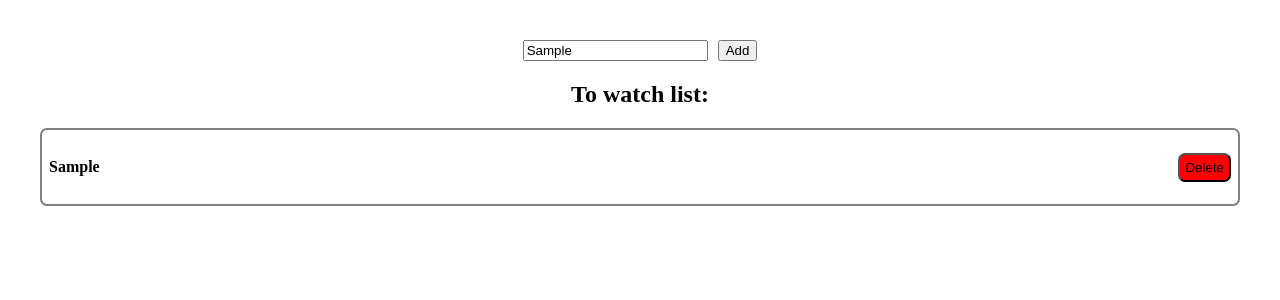
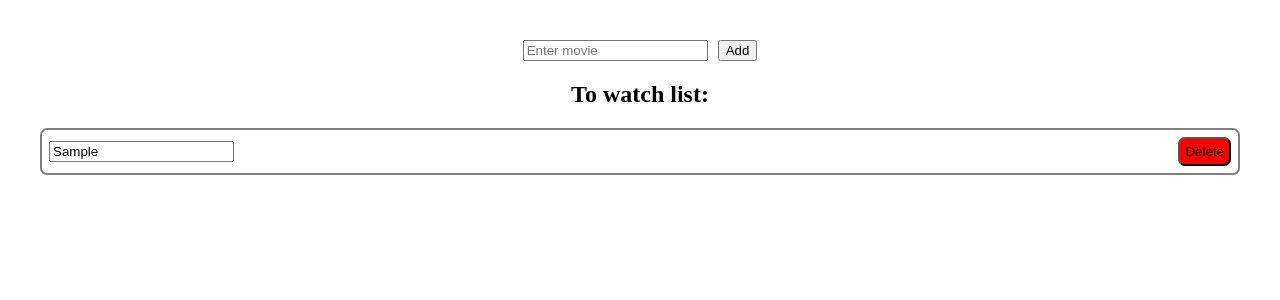
Before and after one commit to AntonForikov/homework59, a React (Vite) app: page / in a window 1280 px wide. Both pictures are taken after typing "Sample" into the empty fields and a click on the button "Add". Shown: the top 300 px of the page. Built offline with nearby package versions, Linux system fonts and the light colour scheme.

Commit message:
add delete and edit logic

```diff
--- a/src/App.tsx
+++ b/src/App.tsx
@@ -1,8 +1,8 @@
 import { useState } from 'react';
 import './App.css';
-import AddElem from "./AddElem/AddElem";
+import AddMovie from "./Components/AddMovie/AddMovie";
 import {Movie} from "./types";
-import MovieItem from "./MovieItem/MovieItem";
+import MovieList from "./Components/MovieList/MovieList";
 
 function App() {
   const [movies, setMovies] = useState<Movie[]>([]);
@@ -11,10 +11,25 @@ function App() {
       setMovies(prevState => [...prevState, movie]);
   };
 
+  const editMovie = (movieId: number, newName: string) => {
+    setMovies((prevState) => {
+      return prevState.map(movie => {
+        if (movie.id === movieId) {
+          movie.name = newName;
+        }
+        return movie;
+      });
+    });
+  };
+
+  const deleteMovie = (movieId: number) => {
+    setMovies((prevState) => prevState.filter(movie => movie.id !== movieId));
+  };
+
   return (
     <>
-      <AddElem onSubmit={addMovie} />
-        <MovieItem movies={movies} />
+      <AddMovie handleAddMovie={addMovie} />
+        <MovieList movies={movies} handleDeleteMovie={deleteMovie} handleEditMovie={editMovie} />
     </>
   );
 }
--- a/src/AddElem/AddElem.tsx
+++ b/src/Components/AddMovie/AddMovie.tsx
@@ -1,31 +1,28 @@
 import React, {useState} from 'react';
-import {Movie, MovieMutation} from "../types";
+import {Movie, MovieMutation} from "../../types";
 
 
 interface Props {
-    onSubmit: (movie: Movie) => void
+    handleAddMovie: (movie: Movie) => void
 }
-const AddElem: React.FC<Props> = ({onSubmit}) => {
+const AddMovie: React.FC<Props> = ({handleAddMovie}) => {
     const [movie, setMovie] = useState<MovieMutation>({name: ''});
     const changeName = (e: React.ChangeEvent<HTMLInputElement>) => {
-        setMovie(prevState => ({
-            ...prevState,
-            [e.target.name]: e.target.value
-        }));
+        setMovie({name: e.target.value});
     };
 
     const onFormSubmit = (e: React.FormEvent) => {
         e.preventDefault();
         if (movie.name) {
-            onSubmit({
+            handleAddMovie({
                 id: Math.random(),
                 ...movie
-            })
+            });
+            setMovie({name: ''});
         } else {
-            alert("Please enter movie name before add it to list")
+            alert("Please enter movie name before add it to list");
         }
-
-    }
+    };
 
     return (
         <form onSubmit={onFormSubmit}>
@@ -42,4 +39,4 @@ const AddElem: React.FC<Props> = ({onSubmit}) => {
     );
 };
 
-export default AddElem;
+export default AddMovie;
--- /dev/null
+++ b/src/Components/MovieList/MovieList.tsx
@@ -0,0 +1,31 @@
+import React from 'react';
+import {Movie} from "../../types";
+import MovieListItem from "./MovieListItem";
+
+interface Props {
+    movies: Movie[]
+    handleDeleteMovie: (id: number) => void
+    handleEditMovie: (id: number, newValue: string) => void
+}
+
+const MovieList: React.FC<Props> = ({movies, handleDeleteMovie, handleEditMovie}) => {
+
+    return <>
+        {movies.length ?
+            <>
+                <h2>To watch list:</h2>
+                {movies.map((movie) => (
+                    <MovieListItem
+                        key={movie.id}
+                        name={movie.name}
+                        handleDelete={() => handleDeleteMovie(movie.id)}
+                        handleEdit={(event: React.ChangeEvent<HTMLInputElement>) => handleEditMovie(movie.id, event.target.value)}
+                    />
+                ))}
+            </> :
+            <h2>There are no films to watch</h2>
+        }
+    </>;
+};
+
+export default MovieList;
--- /dev/null
+++ b/src/Components/MovieList/MovieListItem.tsx
@@ -0,0 +1,40 @@
+import React from 'react';
+
+interface Props {
+    name: string
+    handleDelete: () => void
+    handleEdit: (event: React.ChangeEvent<HTMLInputElement>) => void
+}
+
+const MovieListItem: React.FC<Props> = ({name, handleDelete, handleEdit}) => {
+    console.log('Rendered ', name);
+    return (
+        <div
+            style={{
+                display: 'flex',
+                justifyContent: 'space-between',
+                alignItems: "center",
+                border: '2px solid gray',
+                borderRadius: 7,
+                padding: 7,
+                margin: '10px 0'
+            }}
+        >
+            <input
+                type='text'
+                value={name}
+                onChange={handleEdit}
+            />
+            <div>
+                <button
+                    style={{backgroundColor: 'red', borderRadius: 7, padding: 5}}
+                    onClick={handleDelete}
+                >
+                    Delete
+                </button>
+            </div>
+        </div>
+    );
+};
+
+export default MovieListItem;
--- a/src/MovieItem/MovieItem.tsx
+++ /dev/null
@@ -1,40 +0,0 @@
-import React from 'react';
-import {Movie} from "../types";
-
-interface Props {
-    movies: Movie[]
-}
-
-const MovieItem: React.FC<Props> = ({movies}) => {
-    return <>
-        {movies.length ?
-            <>
-                <h2>To watch list:</h2>
-                {movies.map((movie) => {
-                    return <div
-                        key={movie.id}
-                        style={{
-                            display: 'flex',
-                            justifyContent: 'space-between',
-                            alignItems: "center",
-                            border: '2px solid gray',
-                            borderRadius: 7,
-                            padding: 7,
-                            margin: '10px 0'
-                        }}
-                    >
-                        <h4>{movie.name}</h4>
-                        <button
-                            style={{backgroundColor: 'red', borderRadius: 7, padding: 5}}
-                        >
-                            Delete
-                        </button>
-                    </div>;
-                })}
-            </> :
-            <h2>There are no films to watch</h2>
-        }
-    </>;
-};
-
-export default MovieItem;
```
